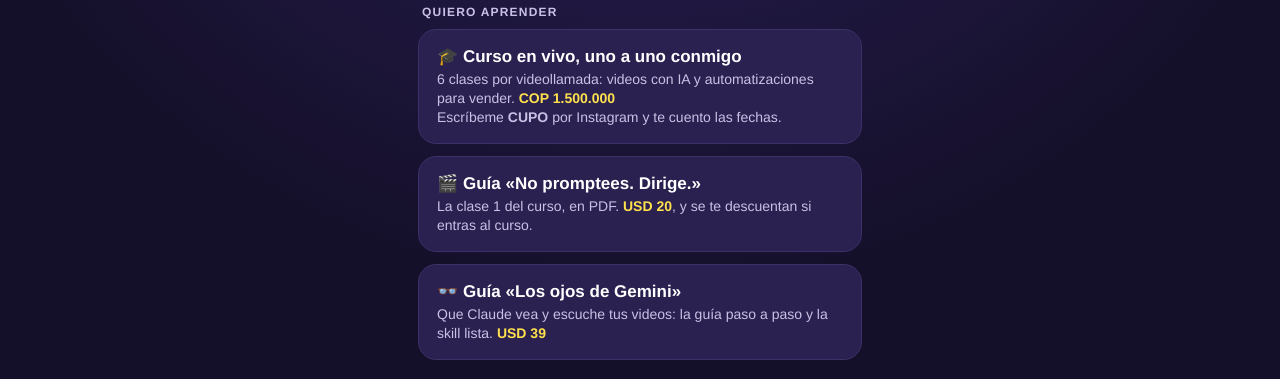
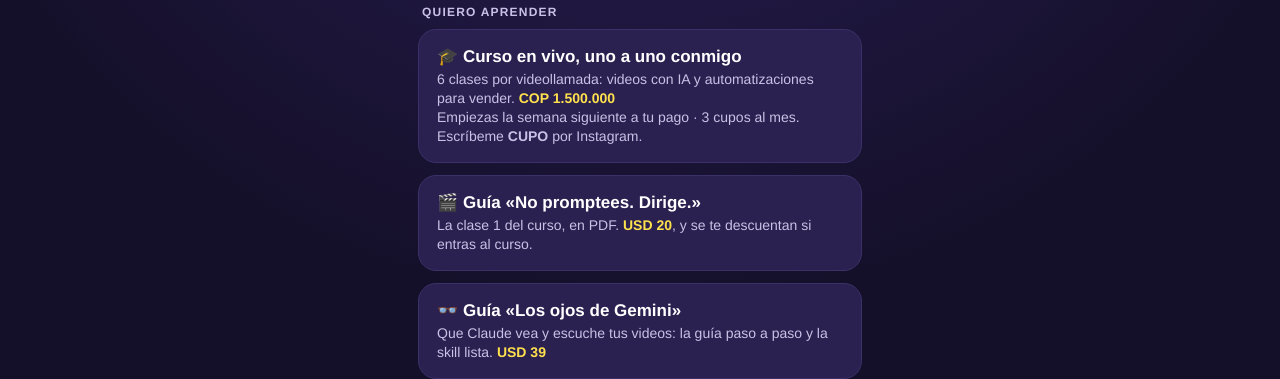
Before and after one commit to aasarmientov-kvra/marca-personal-alesso-web, a plain HTML site: page index.html in a window 1280 px wide. Shown: the part 450-829 px from the top of the page. Drawn offline with Linux system fonts and the light colour scheme.

Commit message:
Curso en vivo: empiezas la semana siguiente a tu pago, 3 cupos al mes
Co-Authored-By: Claude Fable 5.2 <noreply@anthropic.com>

```diff
--- a/index.html
+++ b/index.html
@@ -42,7 +42,7 @@ h1{font-size:26px;margin:0 0 4px;letter-spacing:-.3px}
 <p class="seccion">Quiero aprender</p>
 <a class="btn" href="https://ig.me/m/alexsarmientov" target="_blank" rel="noopener">
 <b>🎓 Curso en vivo, uno a uno conmigo</b>
-<span>6 clases por videollamada: videos con IA y automatizaciones para vender. <span class="precio">COP 1.500.000</span><br>Escríbeme <b>CUPO</b> por Instagram y te cuento las fechas.</span></a>
+<span>6 clases por videollamada: videos con IA y automatizaciones para vender. <span class="precio">COP 1.500.000</span><br>Empiezas la semana siguiente a tu pago · 3 cupos al mes.<br>Escríbeme <b>CUPO</b> por Instagram.</span></a>
 
 <a class="btn" href="https://go.hotmart.com/L108238406N" target="_blank" rel="noopener">
 <b>🎬 Guía «No promptees. Dirige.»</b>
```
